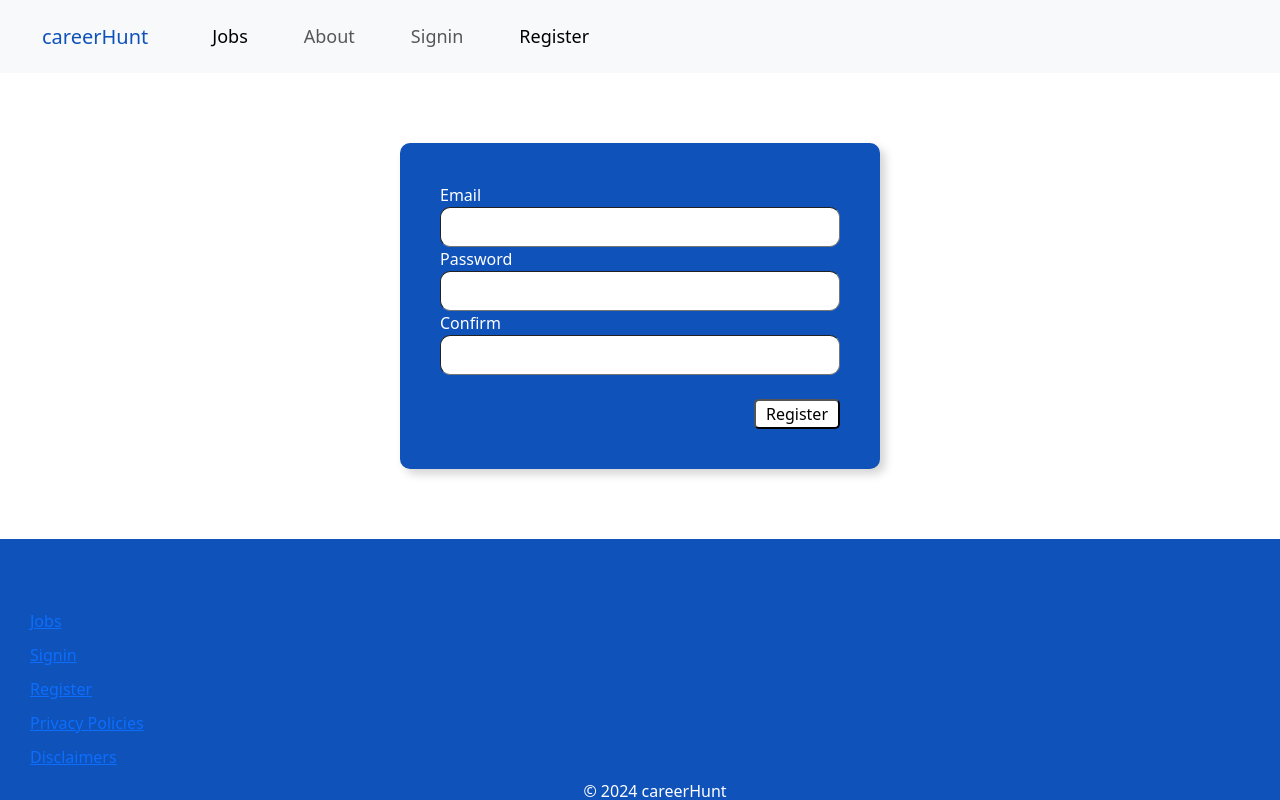
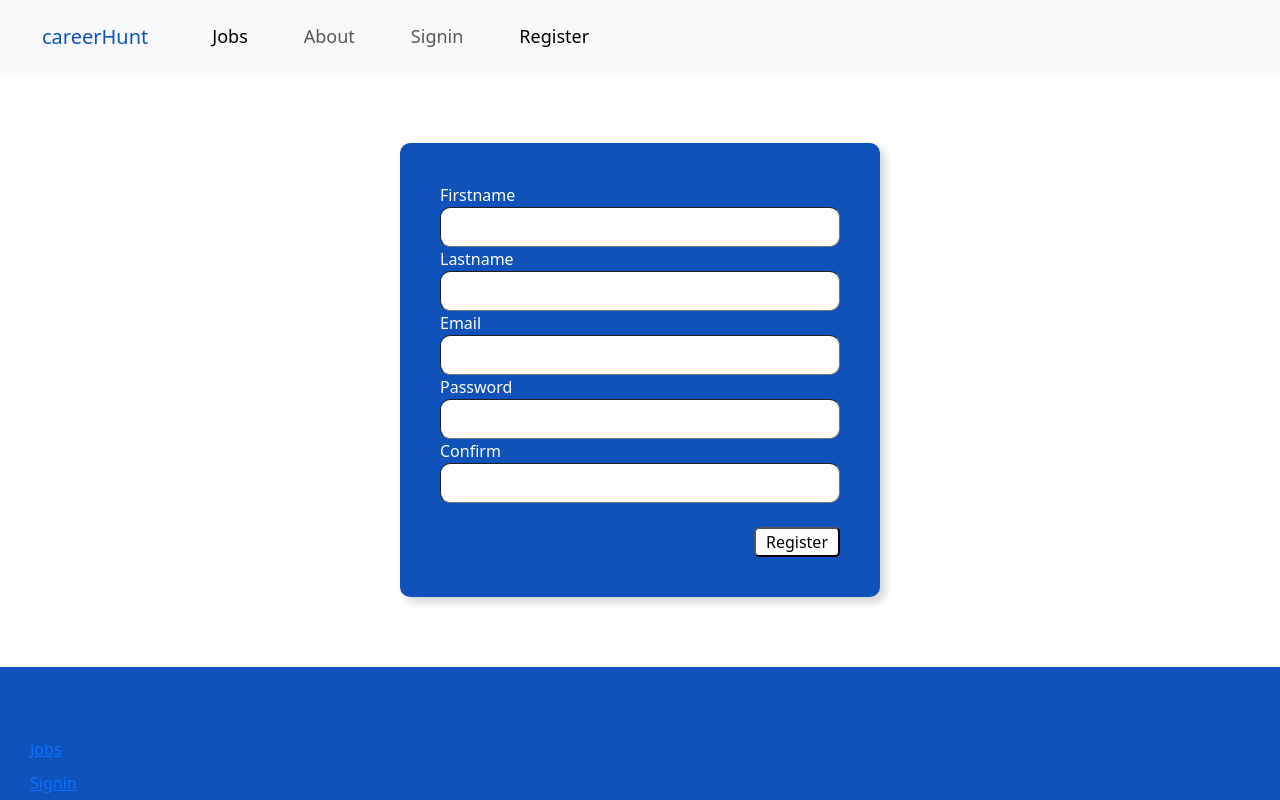
Before and after one commit to A-O-Emmanuel/careerhunt-front-end, a React (Vite) app: page /register in a window 1280 px wide. Shown: the top 800 px of the page. Built offline with nearby package versions, Linux system fonts and the light colour scheme.

Commit message:
added firstname and lastname fields to the register form and added styles to the firstname and lastname fields

```diff
--- a/package.json
+++ b/package.json
@@ -10,6 +10,7 @@
     "preview": "vite preview"
   },
   "dependencies": {
+    "dotenv": "^16.4.5",
     "react": "^18.3.1",
     "react-dom": "^18.3.1",
     "react-router-dom": "^6.27.0"
--- a/src/components/FoundJobs.jsx
+++ b/src/components/FoundJobs.jsx
@@ -11,7 +11,7 @@ export default function FoundJobs({jobs}) {
                     <img src="" alt="" />
                     <p className="job__container--company-name"><img src={business_center} />  {jobs.company.display_name}</p>
                     <p className="job__containter--job-location"><img src={location} />  {jobs.location.display_name}</p>
-                    <p className="job__containter--salary"> <img src={payments} />  {jobs.salary_min} - {jobs.salary_max}</p>
+                    <p className="job__containter--salary"> <img src={payments} /> {jobs.salary_min} - {jobs.salary_max}</p>
                     <p className="job__containter--job-description">{jobs.description}</p>
                     <p className="job__container--date-created">posted: {jobs.created}</p>
                 </div>
--- a/src/components/Navigation.jsx
+++ b/src/components/Navigation.jsx
@@ -7,7 +7,6 @@ import ErrorMessage from "./ErrorMessage";
 import Header from "./Header";
 import Pagination from "./Pagination";
 import Footer from "./Footer";
-
 
 function Navigation () {
 
@@ -31,7 +30,6 @@ function handleSubmit(e) {
     setCitySearch(enteredCityTitle)
    e.preventDefault()
 }
-
 
 
 useEffect( function () {
--- a/src/components/Register.jsx
+++ b/src/components/Register.jsx
@@ -10,6 +10,14 @@ function Register() {
         <Header />
         <div className="register">
             <Form method='post' className="register__form">
+                <label htmlFor="firstname">Firstname</label>
+                <br />
+                <input type="text" name="firstname" required className="register__form--firstname" />
+                <br />
+                <label htmlFor="lastname">Lastname</label>
+                <br />
+                <input type="text" name="lastname" require className="register__form--lastname" />
+                <br />
                 <label htmlFor="email" >Email</label>
                 <br />
                 <input type="email" name="email" required className="register__form--email" />
--- a/src/components/SignIn.jsx
+++ b/src/components/SignIn.jsx
@@ -44,7 +44,5 @@ export async function action({request}) {
     });
 
     const res = await response.json();
-
-    console.log(res)
     return redirect('/')
 }
--- a/src/index.css
+++ b/src/index.css
@@ -148,6 +148,15 @@ body {
     box-shadow: 5px 5px 10px lightgray;
 }
 
+.register__form--firstname,
+.register__form--lastname {
+    height: 40px;
+    width: 400px;
+    border-radius: 10px;
+    padding-left: 10px;
+    border-width: thin;
+}
+
 .register__form--email {
     height: 40px;
     width: 400px;
```
Also changed, not shown: 2 other files (tests, documents, lock files or other folders).
